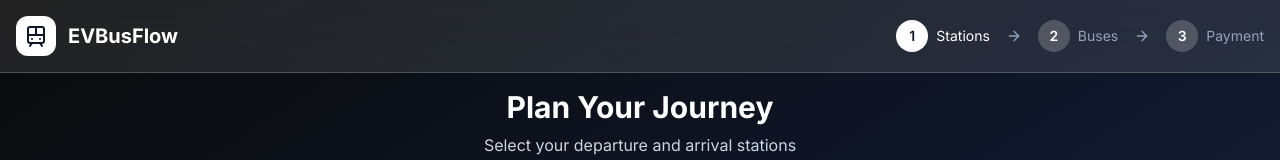
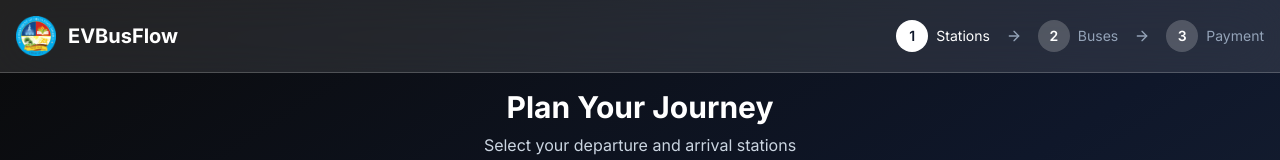
Before and after one commit to theajstars/ticketing-prototype, a React (Create React App) app: page /start in a window 1280 px wide. Shown: the top 160 px of the page. Built offline with nearby package versions, Linux system fonts and the light colour scheme.

Commit message:
Replace Train icon with logo image in Start page for enhanced branding consistency.

```diff
--- a/src/pages/Start/index.tsx
+++ b/src/pages/Start/index.tsx
@@ -13,6 +13,7 @@ import {
   Search,
 } from "lucide-react";
 import "./styles.scss";
+import { Images } from "../../lib/data";
 
 interface Station {
   id: string;
@@ -154,9 +155,11 @@ const StartPage: React.FC = () => {
       >
         <div className="max-w-7xl mx-auto flex items-center justify-between">
           <div className="flex items-center space-x-3">
-            <div className="w-10 h-10 bg-white rounded-xl flex items-center justify-center">
-              <Train className="w-6 h-6 text-dark-900" />
-            </div>
+            <img
+              src={Images.Logo}
+              alt="Logo"
+              className="w-10 h-10 text-dark-900"
+            />
             <h1 className="text-xl font-bold text-white">EVBusFlow</h1>
           </div>
 
```
